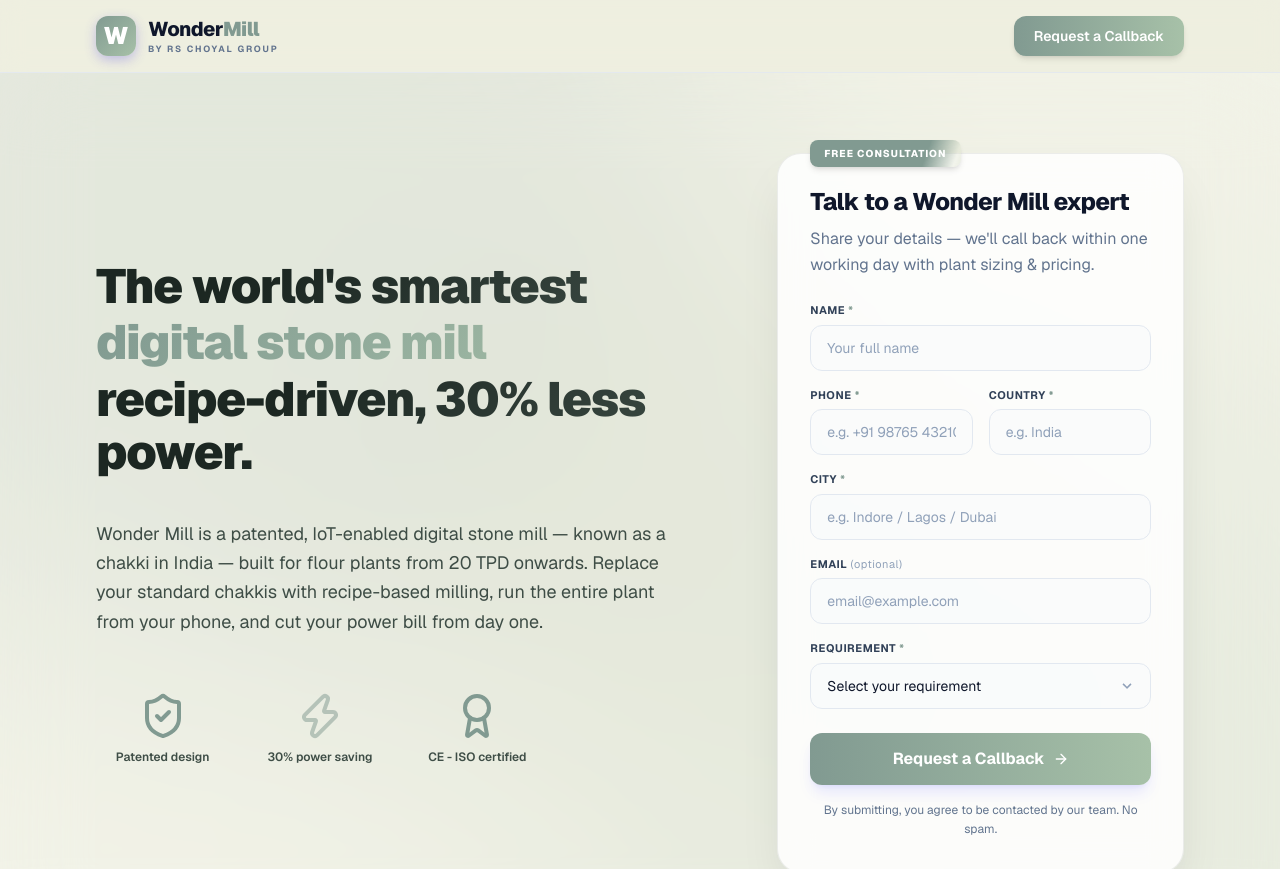
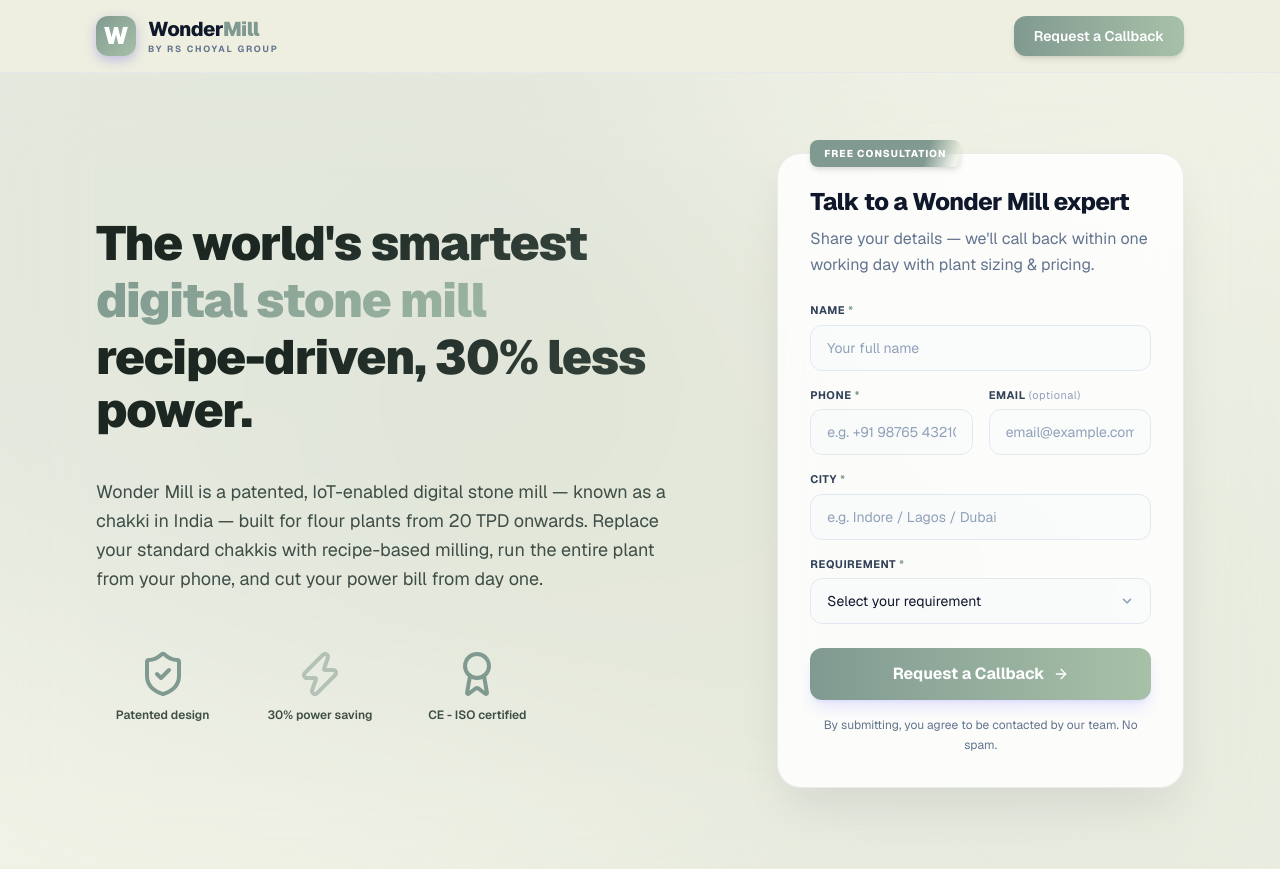
Before and after one commit to rahulkrishna-web/rschoyal, a Next.js app: page / in a window 1280 px wide. Shown: the top 869 px of the page. Built offline with nearby package versions, Linux system fonts and the light colour scheme.

Commit message:
refactor: remove country field and move email field into the grid layout in LeadForm

```diff
--- a/components/LeadForm.tsx
+++ b/components/LeadForm.tsx
@@ -7,7 +7,6 @@
   const [formData, setFormData] = useState({
     name: "",
     phone: "",
-    country: "",
     city: "",
     email: "",
     requirement: "",
@@ -30,7 +29,6 @@
     const newErrors: Record<string, string> = {};
     if (!formData.name.trim()) newErrors.name = "Name is required";
     if (!formData.phone.trim()) newErrors.phone = "Phone number is required";
-    if (!formData.country.trim()) newErrors.country = "Country is required";
     if (!formData.city.trim()) newErrors.city = "City is required";
     if (!formData.requirement) newErrors.requirement = "Please select a requirement";
 
@@ -69,7 +67,7 @@
         </p>
         <button
           onClick={() => {
-            setFormData({ name: "", phone: "", country: "", city: "", email: "", requirement: "" });
+            setFormData({ name: "", phone: "", city: "", email: "", requirement: "" });
             setIsSuccess(false);
           }}
           className="mt-8 text-xs font-bold text-brand-indigo hover:text-brand-indigo-hover tracking-wider uppercase transition-colors duration-200"
@@ -116,7 +114,7 @@
           {errors.name && <p className="text-[11px] text-red-500 mt-1">{errors.name}</p>}
         </div>
 
-        {/* Phone & Country Fields (Grid) */}
+        {/* Phone & Email Fields (Grid) */}
         <div className="grid grid-cols-1 sm:grid-cols-2 gap-4">
           <div>
             <label className="block text-[11px] font-bold text-slate-700 tracking-wider uppercase mb-1.5">
@@ -138,20 +136,20 @@
 
           <div>
             <label className="block text-[11px] font-bold text-slate-700 tracking-wider uppercase mb-1.5">
-              Country <span className="text-brand-indigo">*</span>
+              Email <span className="text-slate-400 font-normal lowercase">(optional)</span>
             </label>
             <input
-              type="text"
-              placeholder="e.g. India"
-              value={formData.country}
-              onChange={(e) => setFormData({ ...formData, country: e.target.value })}
+              type="email"
+              placeholder="email@example.com"
+              value={formData.email}
+              onChange={(e) => setFormData({ ...formData, email: e.target.value })}
               className={`w-full text-sm px-4 py-3 rounded-xl border bg-slate-50/50 text-slate-900 placeholder-slate-400 focus:bg-white transition-all duration-200 outline-none ${
-                errors.country
+                errors.email
                   ? "border-red-500/50 focus:ring-2 focus:ring-red-500/10"
                   : "border-slate-200 focus:border-brand-indigo focus:ring-2 focus:ring-brand-indigo/10"
               }`}
             />
-            {errors.country && <p className="text-[11px] text-red-500 mt-1">{errors.country}</p>}
+            {errors.email && <p className="text-[11px] text-red-500 mt-1">{errors.email}</p>}
           </div>
         </div>
 
@@ -172,25 +170,6 @@
             }`}
           />
           {errors.city && <p className="text-[11px] text-red-500 mt-1">{errors.city}</p>}
-        </div>
-
-        {/* Email Field (Optional) */}
-        <div>
-          <label className="block text-[11px] font-bold text-slate-700 tracking-wider uppercase mb-1.5">
-            Email <span className="text-slate-400 font-normal lowercase">(optional)</span>
-          </label>
-          <input
-            type="email"
-            placeholder="email@example.com"
-            value={formData.email}
-            onChange={(e) => setFormData({ ...formData, email: e.target.value })}
-            className={`w-full text-sm px-4 py-3 rounded-xl border bg-slate-50/50 text-slate-900 placeholder-slate-400 focus:bg-white transition-all duration-200 outline-none ${
-              errors.email
-                ? "border-red-500/50 focus:ring-2 focus:ring-red-500/10"
-                : "border-slate-200 focus:border-brand-indigo focus:ring-2 focus:ring-brand-indigo/10"
-            }`}
-          />
-          {errors.email && <p className="text-[11px] text-red-500 mt-1">{errors.email}</p>}
         </div>
 
         {/* Requirement Field */}
```
